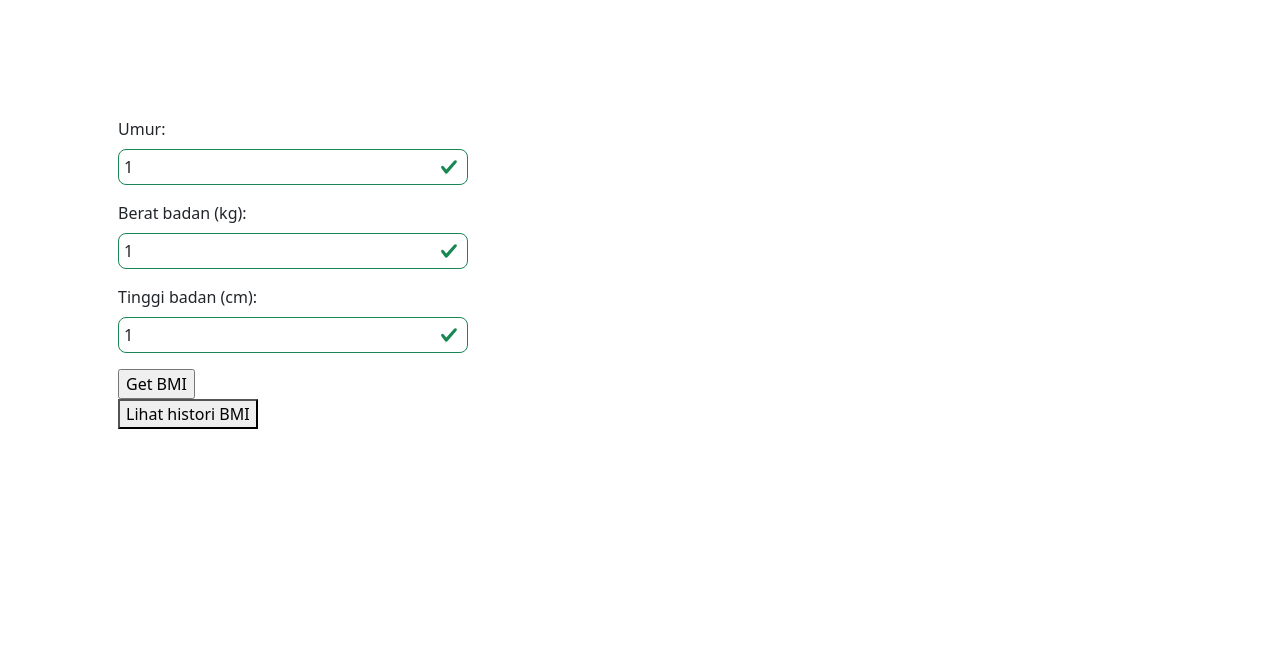
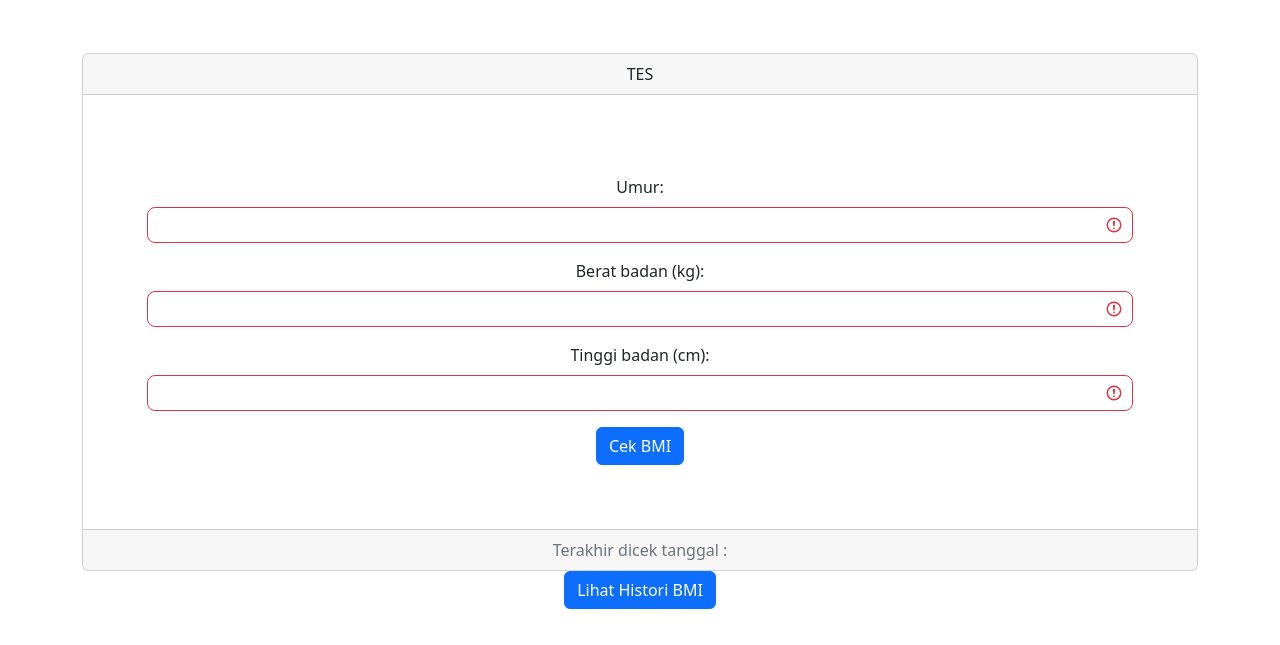
Before and after one commit to C009-PBP/PTS-PBP, a Django app: template bmi_calculator/templates/bmi_calculator.html in a window 1280 px wide. Shown: the part 155-800 px from the top of the page. Run offline with Django 4.2, Linux system fonts and the light colour scheme; the template is opened without the code that fills it: values that come from a table or form of the project are taken from there, others are empty.

Commit message:
update bmi

```diff
--- a/bmi_calculator/forms.py
+++ b/bmi_calculator/forms.py
@@ -16,8 +16,8 @@ class Form_BMI(forms.ModelForm):
                                 'type': 'number',
                                 'id' : 'umur',
                                 'name' : 'umur',
-                                'class' : 'form-control',
-                                'style' : 'width: 350px; padding: 5px; border-radius: 8px',
+                                'class' : 'form-control text-center',
+                                'style' : 'padding: 5px; border-radius: 8px',
                                 'min': "1",
                                 'required' : 'true',
                                 }),
@@ -26,8 +26,8 @@ class Form_BMI(forms.ModelForm):
                                 'type': 'number',
                                 'id' : 'berat',
                                 'name' : 'berat',
-                                'class' : 'form-control',
-                                'style' : 'width: 350px; padding: 5px; border-radius: 8px',
+                                'class' : 'form-control text-center',
+                                'style' : 'padding: 5px; border-radius: 8px',
                                 'min': "1",
                                 'required' : 'true',
 
@@ -37,8 +37,8 @@ class Form_BMI(forms.ModelForm):
                                 'type': 'number',
                                 'id' : 'tinggi',
                                 'name' : 'tinggi',
-                                'class' : 'form-control',
-                                'style' : 'width: 350px; padding: 5px; border-radius: 8px',
+                                'class' : 'form-control text-center',
+                                'style' : 'padding: 5px; border-radius: 8px',
                                 'min': '1',
                                 'required' : 'true',
                                 }),
--- a/bmi_calculator/models.py
+++ b/bmi_calculator/models.py
@@ -5,10 +5,10 @@ from authentication.models import User
 # Create your models here.
 class BMI(models.Model):
     user = models.ForeignKey(to=User, on_delete=models.CASCADE, db_constraint=False)
-    umur = models.BigIntegerField(default=1)
-    tinggi = models.BigIntegerField(default=1)
-    berat = models.BigIntegerField(default=1)
-    date_created = models.DateField(default=1)
-    bmi_result = models.BigIntegerField(default=1)
+    umur = models.BigIntegerField()
+    tinggi = models.BigIntegerField()
+    berat = models.BigIntegerField()
+    date_created = models.DateField()
+    bmi_result = models.BigIntegerField()
     deskripsi_hasil = models.TextField(default="Belum diketahui")
     keterangan_tambahan = models.TextField(default="Perhitungan BMI ini ditujukan untuk orang dewasa berusia lebih dari 19 tahun. Karena faktor pertumbuhan yang terus menerus terjadi secara cepat, perhitungan BMI bagi orang berusia di bawah 19 tahun akan berdasar pada relativitas hasil BMI terhadap populasi dengan umur yang sama.")
--- a/bmi_calculator/static/css/bmi.css
+++ b/bmi_calculator/static/css/bmi.css
@@ -1,3 +1,10 @@
 h1{
     color:blue;
 }
+
+.form-group{
+    align-items: center;
+    text-align: center;
+    align-content: center;
+    align-self: auto;
+}
--- a/bmi_calculator/static/js/bmi.js
+++ b/bmi_calculator/static/js/bmi.js
@@ -3,7 +3,7 @@ async function getBMI() {
   }
 
 
-function addBMI() {
+ function addBMI() {
   console.log("TESaddd")
   fetch(`/bmi_calculator/add/`, {
         method: "POST",
@@ -16,56 +16,19 @@ async function showNewBMIResult(){
   console.log("tes showNewBMIResult");
 
   const bmi_object = await getBMI();
-  if(bmi_object === undefined){
-    console.log("UNDEFINED");
-  }else if(bmi_object === null){
-
-    console.log("NULL");
-  }else{
-    console.log("NOT NULL");
-    console.log(bmi_object)
-  }
   let lastIndex = bmi_object.length - 1;
   let htmlString = '';
   if(lastIndex >= 0){
-
-    console.log(bmi_object[lastIndex].fields.bmi_result);
     htmlString += `\n
     <h3>Hasil BMI terakhir Anda: ${bmi_object[lastIndex].fields.bmi_result}</h3>
     <h3>Status: ${bmi_object[lastIndex].fields.deskripsi_hasil}</h3>
     <h5 class="card-title">Catatan: ${bmi_object[lastIndex].fields.keterangan_tambahan}</h5>
     `;
-  }else{
-    htmlString += '<h3>Hasil BMI terakhir Anda: - </h3>';
   }
-
   document.getElementById("bmi_result").innerHTML = htmlString;
+  console.log("GG")
 }
 
-
-// async function refreshBMIPage() {
-
-//   const bmi_objects = await getBMI();
-//   console.log("TESSSSSSSS" + " " + bmi_objects);
-//   let htmlString = ''
-//   bmi_objects.forEach((item) => {
-//     htmlString += `\n
-//     <div class="flex-container justify-content-center align-self-center d-flex h-100""">
-//       <div class="card" style="width: 18rem;">
-//         <div class="card-body">
-//           <h5 class="card-title">${item.fields.date_created}</h5>
-//           <h5 class="card-title">BMI: ${item.fields.bmi_result}</h5>
-//           <h5 class="card-title">Deskripsi: ${item.fields.deskripsi_hasil}</h5>
-//         </div>
-//         <div class="card-body">
-//           <button type="button" id="button-delete" class="btn btn-primary" onclick="deleteBMI(${item.pk})">Delete</button>
-//         </div>
-//       </div>
-//     </div>
-//     `
-//   })
-//   document.getElementById("bmi_history").innerHTML = htmlString
-// }
 
 // history
 
@@ -104,4 +67,4 @@ function deleteBMI(bmiPK) {
 }
 
 // refreshBMIPage()
-showNewBMIResult()
+showNewBMIResult();
--- a/bmi_calculator/templates/bmi_calculator.html
+++ b/bmi_calculator/templates/bmi_calculator.html
@@ -3,18 +3,17 @@
 {% load static %}
 
 {% block meta %}
-<link href="https://cdn.jsdelivr.net/npm/bootstrap@5.2.1/dist/css/bootstrap.min.css" rel="stylesheet">
+<!-- <link href="https://cdn.jsdelivr.net/npm/bootstrap@5.2.1/dist/css/bootstrap.min.css" rel="stylesheet"> -->
 <link rel="stylesheet" href="{% static 'css/bmi.css' %}">
 <script src="https://cdn.jsdelivr.net/npm/bootstrap@5.2.1/dist/js/bootstrap.bundle.min.js"></script>
-<script type="text/javascript" src="{% static '/js/bmi.js' %}"></script>
-
+<link href="https://cdn.jsdelivr.net/npm/bootstrap@5.2.2/dist/css/bootstrap.min.css" rel="stylesheet" integrity="sha384-Zenh87qX5JnK2Jl0vWa8Ck2rdkQ2Bzep5IDxbcnCeuOxjzrPF/et3URy9Bv1WTRi" crossorigin="anonymous">
+<script src="https://ajax.googleapis.com/ajax/libs/jquery/3.6.0/jquery.min.js"></script>
+<script type="text/javascript" async src="{% static '/js/bmi.js' %}"></script>
 {% endblock meta %}
 
 
 
 {% block content %}
-
-<body>
     <div class="container p-5">
         <h1>
             <b>
@@ -23,39 +22,74 @@
         </h1>
     </div>
 
-    <div class="container p-5">
+    <div class="container horizontal-container">
+
+      <div class="card text-center">
+        <div class="card-header">
+          TES
+        </div>
+        <div class="card-body">
+          <div class="container p-5 text-center">
             <form method="POST" class="was-validated" id="form_bmi">
                 {% csrf_token %}
-            <div class="mb-3 mt-3">
+
+                <div class=" form-group mb-3 mt-3 text-center">
                   <label for="umur" class="form-label">Umur:</label>
                   {{form_bmi.umur}}
-              <!-- <input type="number" class="form-control" id="umur" placeholder="Masukkan umur Anda" name="umur"  min="1" required> -->
                 </div>
-            <div class="mb-3">
+                <div class=" form-group mb-3 text-center">
                   <label for="berat" class="form-label">Berat badan (kg):</label>
                   {{form_bmi.berat}}
-              <!-- <input type="number" class="form-control" id="berat" placeholder="Masukkan berat badan Anda" name="berat"  min="1" required> -->
                 </div>
-            <div class="mb-3">
+                <div class="form-group mb-3 text-center">
                   <label for="tinggi" class="form-label">Tinggi badan (cm):</label>
                   {{form_bmi.tinggi}}
-              <!-- <input type="number" class="form-control" id="tinggi" placeholder="Masukkan tinggi badan Anda" name="tinggi"  min="1" required> -->
                 </div>
-            <input type="submit" value="Get BMI" onclick="addBMI()">
+
+
+                <button id="cek-bmi" class="btn btn-primary" type="submit" onclick="addBMI()">Cek BMI</button>
             </form>
+         </div>
+        </div>
+
+        <div class="card-footer text-muted">
+          Terakhir dicek tanggal :
+        </div>
+      </div>
+    </div>
+
+
+
+    <!-- Button trigger modal -->
+<div class="text-center">
+  <button type="button" class="btn btn-primary" data-bs-toggle="modal" data-bs-target="#exampleModalLong">
+    Lihat Histori BMI
+  </button>
+</div>
+
+
+<!-- Modal -->
+<div class="modal fade"  id="exampleModalLong" tabindex="-1" role="dialog" aria-labelledby="exampleModalLongTitle" aria-hidden="true">
+  <div class="modal-dialog" role="document">
+    <div class="modal-content">
+      <div class="modal-header">
+        <h5 class="modal-title" id="exampleModalLongTitle">Histori BMI</h5>
+        <button type="button" class="btn-close" data-bs-dismiss="modal" aria-label="Close"></button>
+      </div>
+      <div class="modal-body">
         <button onclick="viewBMIHistory()">Lihat histori BMI</button>
+        <div id="bmi_history">
 
+        </div>
+      </div>
+      <div class="modal-footer">
+        <button type="button" class="btn btn-secondary" data-bs-dismiss="modal">Close</button>
+      </div>
+    </div>
+  </div>
 </div>
 
     <div id="bmi_result">
 
     </div>
-
-    <div id="bmi_history">
-
-    </div>
-
-
-</body>
-
 {% endblock content %}
```
Also changed, not shown: bmi_calculator/migrations/0004_alter_bmi_berat_alter_bmi_bmi_result_and_more.py (added). Lines whose indentation alone changed are shown as unchanged.
